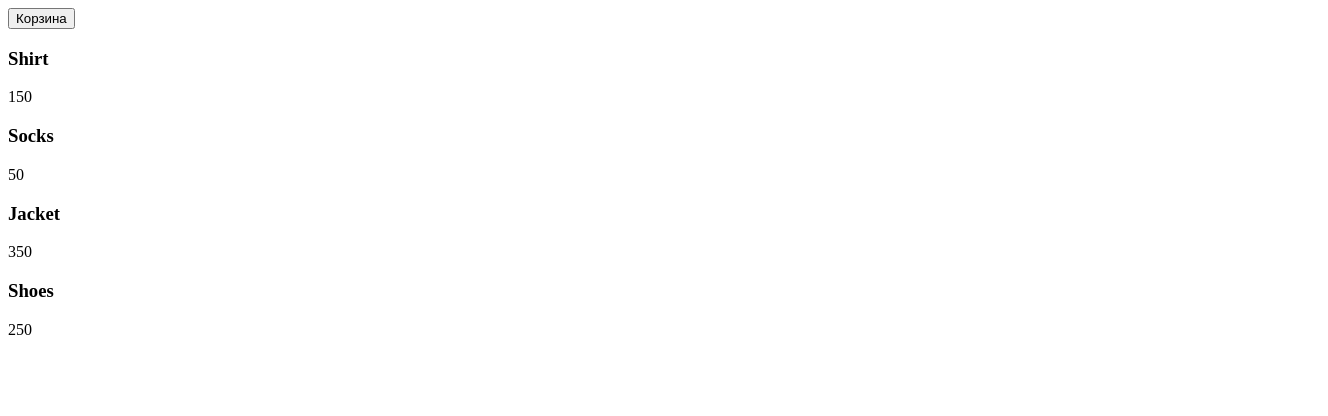
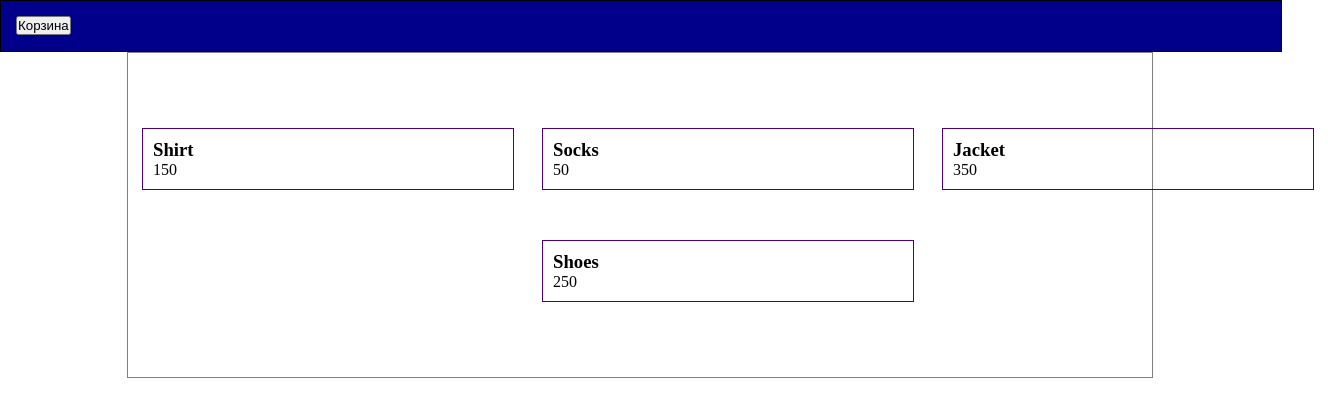
Before and after one commit to SergeiButchak/JS_advanced_GB, a plain HTML site: page Lesson_1/index.html in a window 1280 px wide. Shown: the whole page, 1328 px wide, since content can reach past the window. Drawn offline with Linux system fonts and the light colour scheme.

Commit message:
Lesson_1 added css styles

```diff
--- a/Lesson_1/index.html
+++ b/Lesson_1/index.html
@@ -1,8 +1,9 @@
 <!DOCTYPE html>
-<html>
+<html lang="ru">
 <head>
   <title>eShop</title>
   <meta charset="UTF-8">
+  <link rel="stylesheet" href="style.css">
 </head>
 <body>
   <header>
--- /dev/null
+++ b/Lesson_1/style.css
@@ -0,0 +1,37 @@
+* {
+    margin: 0;
+    padding: 0;
+}
+
+header {
+    width: 100vw;
+    height: 50px;
+
+    border: black 1px solid;
+    background-color: darkblue;
+}
+
+main {
+    width: 80vw;
+    margin: 0 auto ;
+    border: grey 1px solid;
+}
+
+.cart-button {
+    margin: 15px 15px 0 15px;
+}
+
+.goods-list {
+    width: 1200px;
+    display: flex;
+    flex-wrap: wrap;
+    justify-content: space-evenly;
+    margin: 50px auto;
+}
+
+.goods-item {
+    width: 350px;
+    border: indigo 1px solid;
+    margin: 25px auto;
+    padding: 10px;
+}
```
